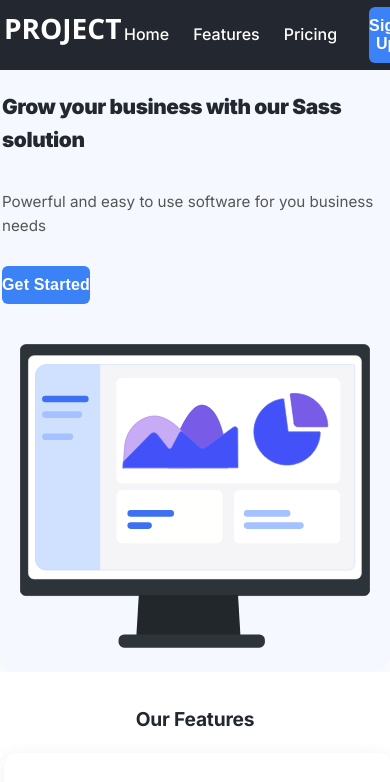
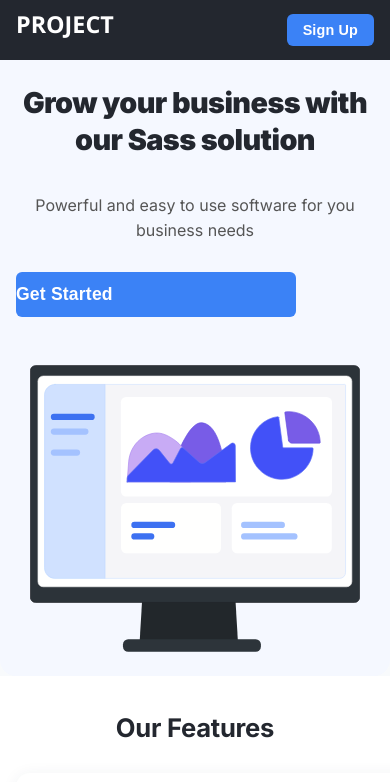
Before and after one commit to oxyitelno-vosxititelno/case1, a plain HTML site: page index.html in a window 390 px wide. Shown: the top 782 px of the page. Drawn offline with Linux system fonts and the light colour scheme.

Commit message:
feat: адаптив обновление

```diff
--- a/style.css
+++ b/style.css
@@ -563,11 +563,95 @@ h6 {
 }
 
 /* =====================
-   Адаптивность для мобильных устройств
+   Адаптивность для мобильных устройств (исправленная версия)
    ===================== */
 
 @media (max-width: 900px) {
-  .header,
+  /* Header: скрываем навигацию, оставляем логотип и кнопку */
+  .nav-list {
+    display: none;
+  }
+  .header {
+    padding: 0 20px;
+    justify-content: space-between;
+  }
+  .nav {
+    gap: 16px;
+  }
+
+  /* Секции: правильные отступы и центрирование */
+  .hero,
+  .features,
+  .pricing,
+  .contact,
+  .footer {
+    padding-left: 20px;
+    padding-right: 20px;
+  }
+
+  /* Hero: вертикальное расположение, центрирование */
+  .hero {
+    flex-direction: column;
+    align-items: center;
+    text-align: center;
+    gap: 32px;
+    padding: 40px 20px;
+  }
+  .hero-content {
+    align-items: center;
+    text-align: center;
+    width: 100%;
+  }
+  .hero h1 {
+    font-size: 2.2rem;
+    max-width: 100%;
+    text-align: center;
+  }
+  .hero-description {
+    text-align: center;
+    max-width: 100%;
+  }
+  .hero-img {
+    max-width: 85vw;
+    margin: 0;
+  }
+
+  /* Features и Pricing: вертикальные списки */
+  .features-list,
+  .pricing-list {
+    flex-direction: column;
+    align-items: center;
+    gap: 20px;
+  }
+  .features-item,
+  .pricing-item {
+    width: 100%;
+    max-width: 350px;
+  }
+
+  /* Contact форма */
+  .contact-form {
+    max-width: 100%;
+    padding: 0 10px;
+  }
+}
+
+@media (max-width: 600px) {
+  /* Очень маленькие экраны: минимальные отступы */
+  .header {
+    padding: 0 16px;
+    height: 60px;
+  }
+  .logo-img {
+    width: 100px;
+    height: auto;
+  }
+  .btn {
+    padding: 8px 16px;
+    font-size: 0.9rem;
+  }
+
+  /* Секции: минимальные отступы */
   .hero,
   .features,
   .pricing,
@@ -576,73 +660,55 @@ h6 {
     padding-left: 16px;
     padding-right: 16px;
   }
+
+  /* Hero: компактная версия */
   .hero {
-    flex-direction: column;
-    align-items: center;
+    padding: 24px 16px;
     gap: 24px;
-    padding: 32px 8px 40px 8px;
-  }
-  .hero-content {
-    align-items: center;
-    text-align: center;
   }
   .hero h1 {
-    font-size: 2rem;
-    max-width: 100%;
+    font-size: 1.8rem;
+    line-height: 1.3;
   }
-  .hero-img {
-    max-width: 90vw;
-    margin: 0;
+  .hero-description {
+    font-size: 1rem;
   }
-  .features-list,
-  .pricing-list {
-    flex-direction: column;
-    align-items: center;
-    gap: 18px;
+  .hero-btn {
+    width: 100%;
+    max-width: 280px;
+    padding: 12px 0;
   }
-  .features-item,
-  .pricing-item {
-    width: 100%;
-    max-width: 340px;
-  }
-}
 
-@media (max-width: 600px) {
-  .header,
-  .hero,
-  .features,
-  .pricing,
-  .contact,
-  .footer {
-    padding-left: 4px;
-    padding-right: 4px;
-  }
-  .hero {
-    padding: 20px 2px 24px 2px;
-    gap: 16px;
-  }
-  .hero h1 {
-    font-size: 1.3rem;
-  }
-  .btn,
-  .hero-btn,
-  .contact-btn,
-  .pricing-btn {
-    font-size: 1rem;
-    padding: 10px 0;
-  }
+  /* Заголовки секций */
   .features h2,
   .pricing h2,
   .contact h2 {
-    font-size: 1.2rem;
-    margin-bottom: 18px;
+    font-size: 1.6rem;
+    margin-bottom: 24px;
   }
-  .features-item h3 {
-    font-size: 1rem;
+
+  /* Features и Pricing: компактные карточки */
+  .features-item,
+  .pricing-item {
+    max-width: 100%;
+    margin: 0 auto;
   }
-  .features-description,
-  .pricing-description,
-  .hero-description {
-    font-size: 0.95rem;
+
+  /* Contact форма: на всю ширину */
+  .contact-form {
+    padding: 0;
+  }
+  .contact-input {
+    padding: 12px 14px;
+  }
+  .contact-btn {
+    padding: 12px 0;
+  }
+
+  /* Footer: вертикальное расположение */
+  .footer-list {
+    flex-direction: column;
+    gap: 16px;
+    margin-top: 16px;
   }
 }
```
